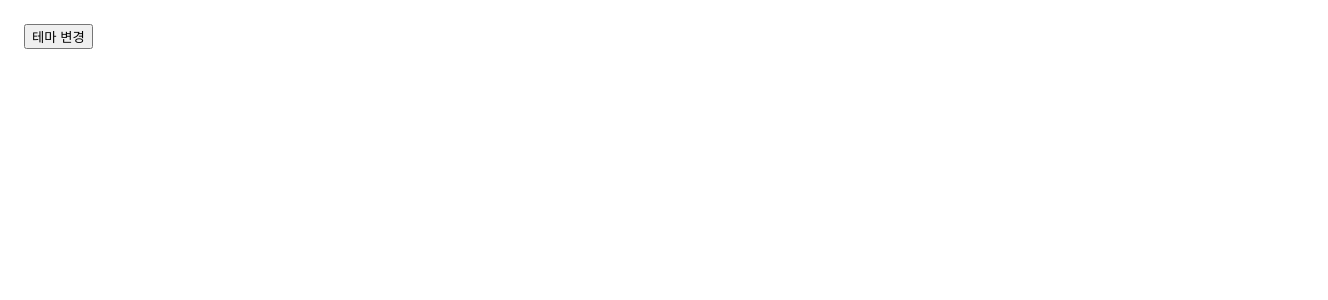
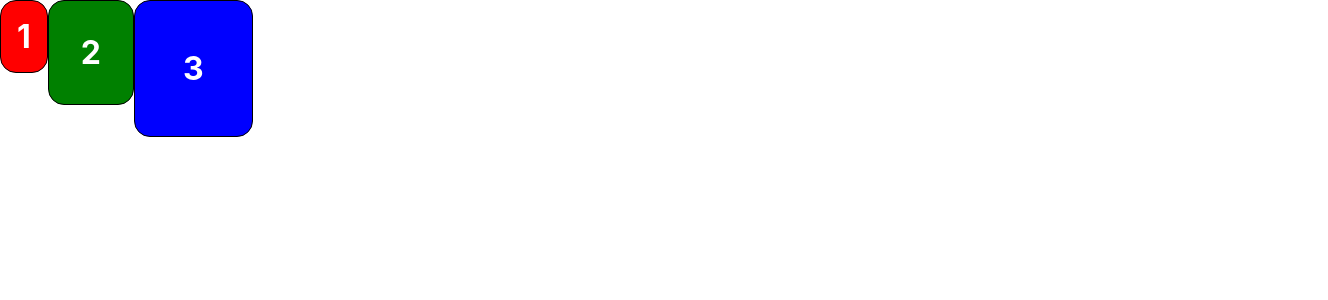
Before and after one commit to shinyeji28/My-Portfolio, a React (Create React App) app: page / in a window 1280 px wide. Shown: the top 300 px of the page, 1328 px wide, since content can reach past the window. Built offline with nearby package versions, Linux system fonts and the light colour scheme.

Commit message:
use styled-components

```diff
--- /dev/null
+++ b/src/components/Blocks.jsx
@@ -0,0 +1,56 @@
+import styled from "styled-components";
+
+const Wrapper = styled.div`
+    padding: lrem;
+    display: flex;
+    flex-direction: row;
+    align-items: flex-start;
+    justify-content: flex-start;
+`;
+
+const Block = styled.div`
+    padding: ${(props) => props.padding};
+    border: 1px solid black;
+    border-radius: 1rem;
+    background-color: ${(props) => props.backgroundColor};
+    color:white;
+    font-size: 2rem;
+    font-weight:bold;
+    test-align:center;
+`;
+
+const blockItems = [
+    {
+        label:"1",
+        padding: "1rem",
+        backgroundColor: "red"
+    },
+    {
+        label:"2",
+        padding: "2rem",
+        backgroundColor: "green"
+    },
+    {
+        label:"3",
+        padding: "3rem",
+        backgroundColor: "blue"
+    }
+];
+
+function Blocks(props){
+    return (
+        <Wrapper>
+            {blockItems.map((blockItems) => {
+                return (
+                    <Block
+                        padding={blockItems.padding}
+                        backgroundColor={blockItems.backgroundColor}
+                    >
+                        {blockItems.label}
+                    </Block>
+                );
+            })}
+        </Wrapper>
+    );
+}
+export default Blocks;
--- a/src/index.js
+++ b/src/index.js
@@ -6,6 +6,7 @@
 import Accommodate from './components/Accommodate';
 import ProfileCard from './components/ProfileCard';
 import DarkOrLight from './components/DarkOrLight';
+import Blocks from './components/Blocks';
 
 const root = ReactDOM.createRoot(document.getElementById('root'));
 root.render(
@@ -13,7 +14,8 @@
     {/* <App /> */}
     {/* <Accommodate /> */}
     {/* <ProfileCard /> */}
-    <DarkOrLight/>
+    {/* <DarkOrLight/> */}
+    <Blocks/>
   </React.StrictMode>
 );
 
```
